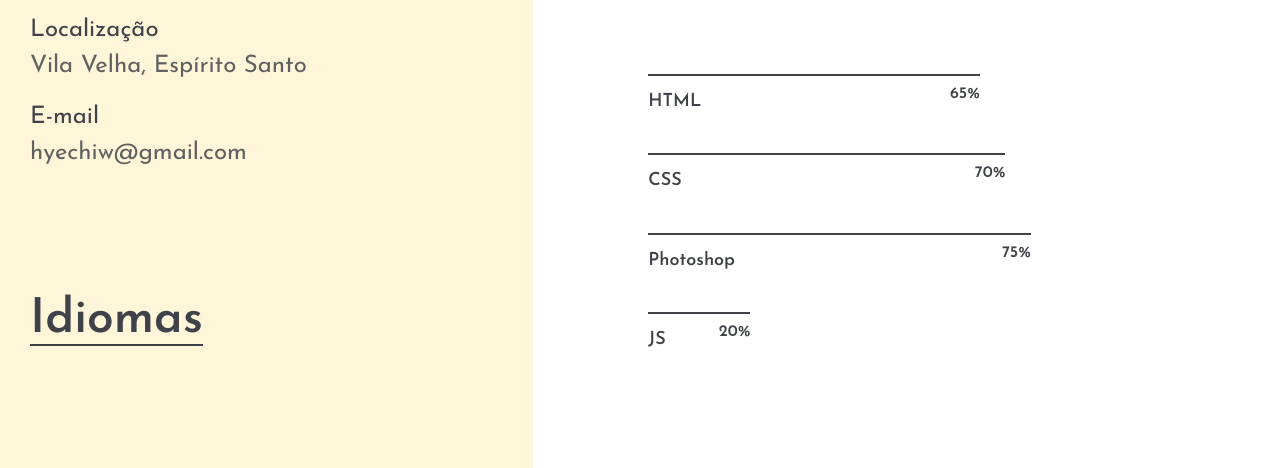
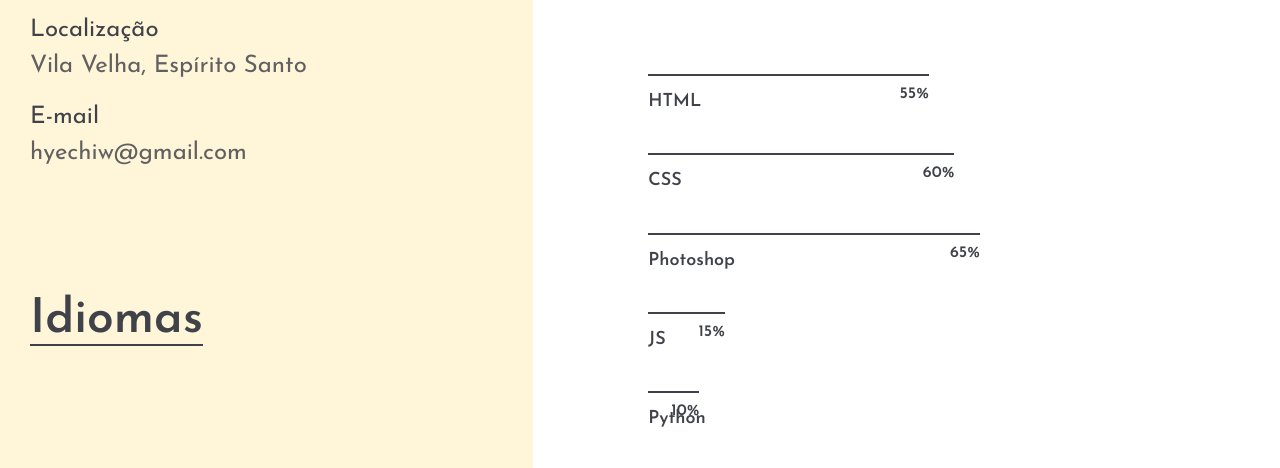
Before and after one commit to hyechiw/hyechiw.github.io, a plain HTML site: page index.html in a window 1280 px wide. Shown: the part 1588-2056 px from the top of the page. Drawn offline with Linux system fonts and the light colour scheme.

Commit message:
update index.html

```diff
--- a/index.html
+++ b/index.html
@@ -135,20 +135,25 @@
 							</div>
 							<div class="skills">
 								<div class="single-progress-item">
-									<div class="progress-bar-style" data-progress="65"></div>
+									<div class="progress-bar-style" data-progress="55"></div>
 									<p>HTML</p>
 								</div>
 								<div class="single-progress-item">
-									<div class="progress-bar-style" data-progress="70"></div>
+									<div class="progress-bar-style" data-progress="60"></div>
 									<p>CSS</p>
 								</div>
 								<div class="single-progress-item">
-									<div class="progress-bar-style" data-progress="75"></div>
+									<div class="progress-bar-style" data-progress="65"></div>
 									<p>Photoshop</p>
 								</div>
 								<div class="single-progress-item">
-									<div class="progress-bar-style" data-progress="20"></div>
+									<div class="progress-bar-style" data-progress="15"></div>
 									<p>JS</p>
+								</div>
+
+								<div class="single-progress-item">
+									<div class="progress-bar-style" data-progress="10"></div>
+									<p>Python</p>
 								</div>
 							</div>
 						</div>
```
